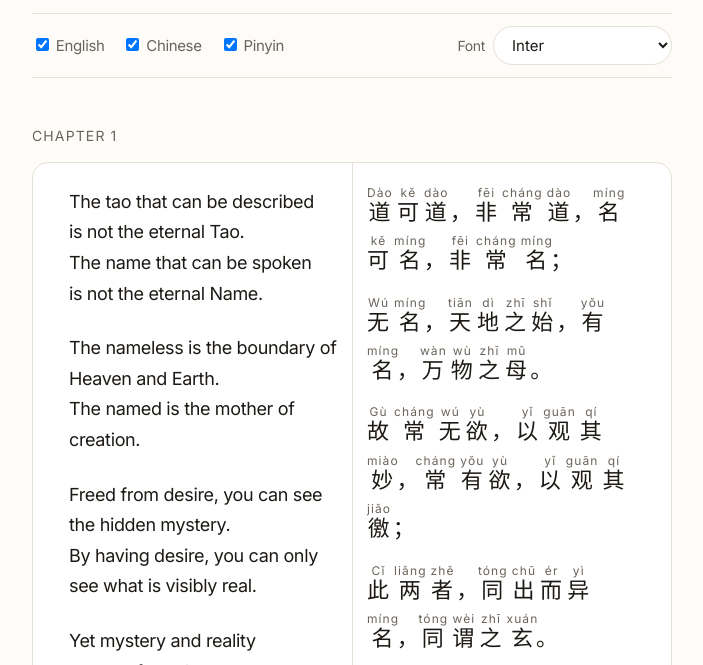
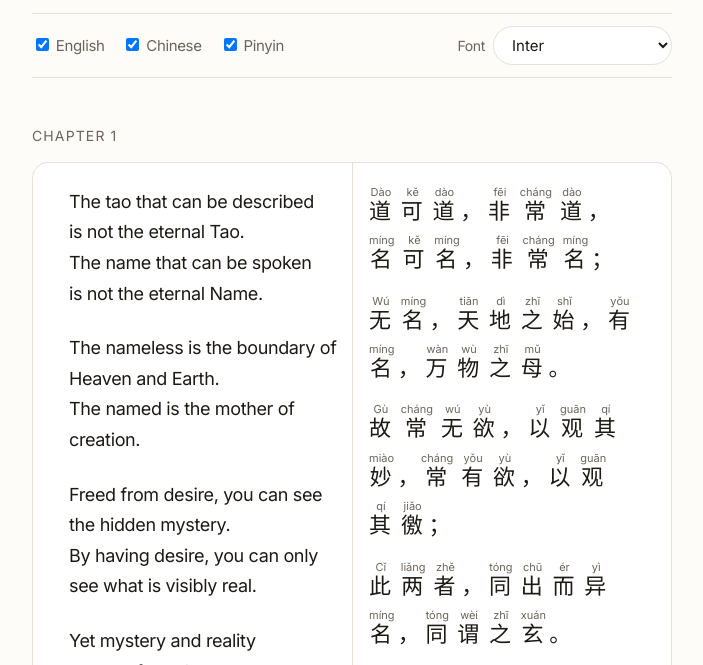
Before and after one commit to karlyitianli/dao-de-jing, a plain HTML site: page index.html in a window 1280 px wide. Shown: the part 100-765 px from the top of the page, without its empty margins (288-991 px from the left). Drawn offline with Linux system fonts and the light colour scheme; no server answers.

Commit message:
Fix pinyin collisions: narrow sans annotation at 11px, no inherited letter spacing, wider ruby margins

```diff
--- a/styles.css
+++ b/styles.css
@@ -132,15 +132,21 @@ article { padding: 32px 0 8px; }
   scroll-snap-align: center;
   padding: 24px 12px;
 }
-.lang-panel.chinese { font-size: 22px; line-height: 2.2; letter-spacing: 0.05em; }
+.lang-panel.chinese { font-size: 22px; line-height: 2.2; letter-spacing: 0.08em; }
 .lang-panel.chinese p { margin: 0 0 12px; }
 /* Pinyin sits above each character with <ruby> and <rt>. The
    annotation is smaller and muted, like the old pinyin lines were.
-   A syllable is wider than its character, so the annotation is set
-   a touch smaller and each ruby gets a little side margin, or
-   neighbouring syllables run together, like chángdào. */
-.lang-panel.chinese ruby { ruby-align: center; margin: 0 2px; }
-.lang-panel.chinese rt { font-size: 12px; color: var(--muted); }
+   A syllable is wider than its character, so neighbouring syllables
+   collide unless each ruby gets room: the annotation is set in a
+   narrow sans at 11px with no letter spacing of its own, and each
+   ruby gets 4px of side margin. Measured across all 5,297 pinyin
+   tokens, this leaves a gap between 99.8 percent of neighbouring
+   syllables. The first attempt (12px in the display font, with the
+   panel's letter spacing leaking into the annotation) left 14
+   percent of pairs touching, so the annotation's font and spacing
+   are set explicitly here instead of inherited. */
+.lang-panel.chinese ruby { ruby-align: center; margin: 0 4px; }
+.lang-panel.chinese rt { font-family: "Inter", system-ui, sans-serif; font-size: 11px; letter-spacing: 0; color: var(--muted); }
 .lang-panel.english { font-size: 18px; }
 .lang-panel.english p { margin: 0 0 24px; }
 /* Soft edge gradients hint the card swaps: the right fade shows
```
